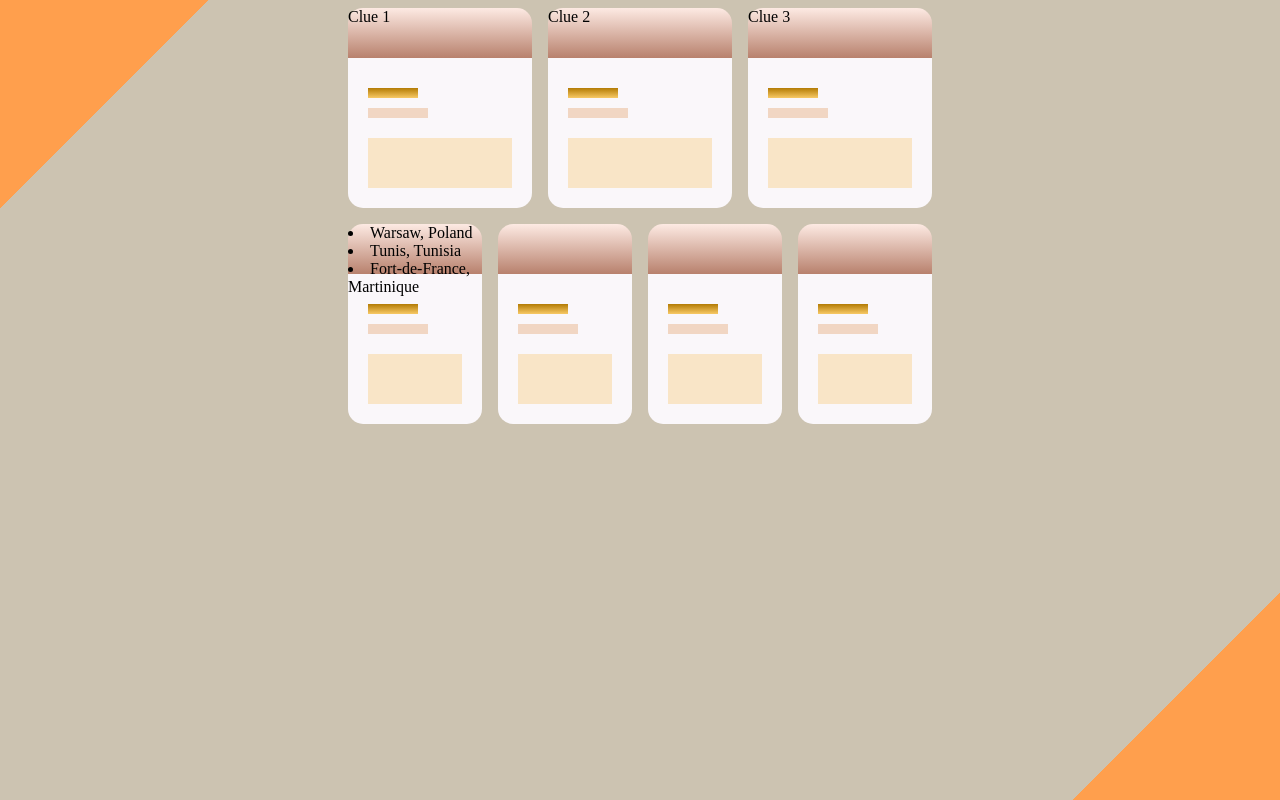
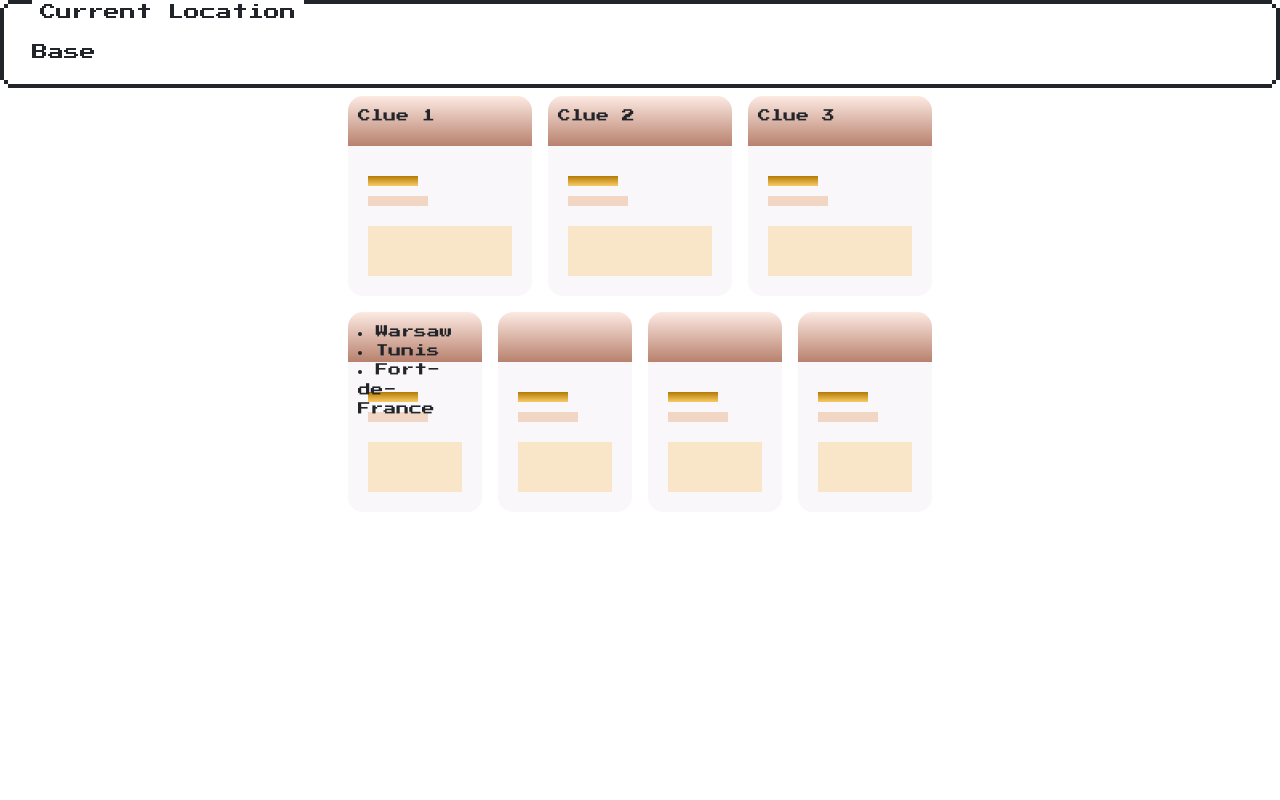
Before and after one commit to intGus/crime-investigation-game, a React (Vite) app: page / in a window 1280 px wide. Built offline with nearby package versions, Linux system fonts and the light colour scheme.

Commit message:
Add a css package and update the list of destinations to remove country names

```diff
--- a/index.html
+++ b/index.html
@@ -2,7 +2,11 @@
 <html lang="en">
   <head>
     <meta charset="UTF-8" />
-    <link rel="icon" type="image/svg+xml" href="/vite.svg" />
+    <!-- <link rel="icon" type="image/svg+xml" href="/vite.svg" /> -->
+    <link rel="stylesheet" href="./node_modules/nes.css/css/nes.min.css">
+    <link rel="preconnect" href="https://fonts.googleapis.com">
+    <link rel="preconnect" href="https://fonts.gstatic.com" crossorigin>
+    <link href="https://fonts.googleapis.com/css2?family=Press+Start+2P&display=swap" rel="stylesheet">
     <meta name="viewport" content="width=device-width, initial-scale=1.0" />
     <title>Vite + React</title>
   </head>
--- a/package.json
+++ b/package.json
@@ -9,6 +9,7 @@
     "preview": "vite preview"
   },
   "dependencies": {
+    "nes.css": "^2.3.0",
     "react": "^18.2.0",
     "react-dom": "^18.2.0",
     "styled-components": "^5.3.9"
--- a/src/App.css
+++ b/src/App.css
@@ -4,5 +4,6 @@
   gap: 1rem;
   margin: 0;
   min-height: 100vh;
-  background: linear-gradient(-45deg, #ff9f4d 10%, #ccc3b1 0, #ccc3b1 90%, #ff9f4d 0, #ff9f4d 100%);
+  background: white
+  font-family: 'Press Start 2P', cursive;
 }
--- a/src/App.jsx
+++ b/src/App.jsx
@@ -71,13 +71,16 @@
   let countries = 'loading'
   if (graph) {
     countries = graph[current].map((item, index) =>
-    <li key={index} onClick={()=>travel(item)}>{item === 'base' ? 'Base' : `${arr[item].capital}, ${arr[item].name.common}`}</li>
+    <li key={index} onClick={()=>travel(item)}>{item === 'base' ? 'Base' : arr[item].capital}</li>
     )
   }
 
   return (
     <div className="App">
-
+      <div className="nes-container with-title is-rounded">
+        <p class="title">Current Location</p>
+        {arr[current] ?  `${arr[current].capital}, ${arr[current].name.common}` : 'Base'}
+      </div>
       <Container>
         <Card>
           Clue 1
--- a/src/components/Card.jsx
+++ b/src/components/Card.jsx
@@ -7,6 +7,8 @@
   background-size: 100% 50px, 50px 10px, 60px 10px, auto 50px;
   background-position: 0 0, 20px 80px, 20px 100px, left 0 bottom 20px;
   background-repeat: no-repeat;
+  padding: 10px;
+  font-size: 0.8rem
 `
 
 export default function Card({ children }) {
```
Also changed, not shown: 1 other file (tests, documents, lock files or other folders).
